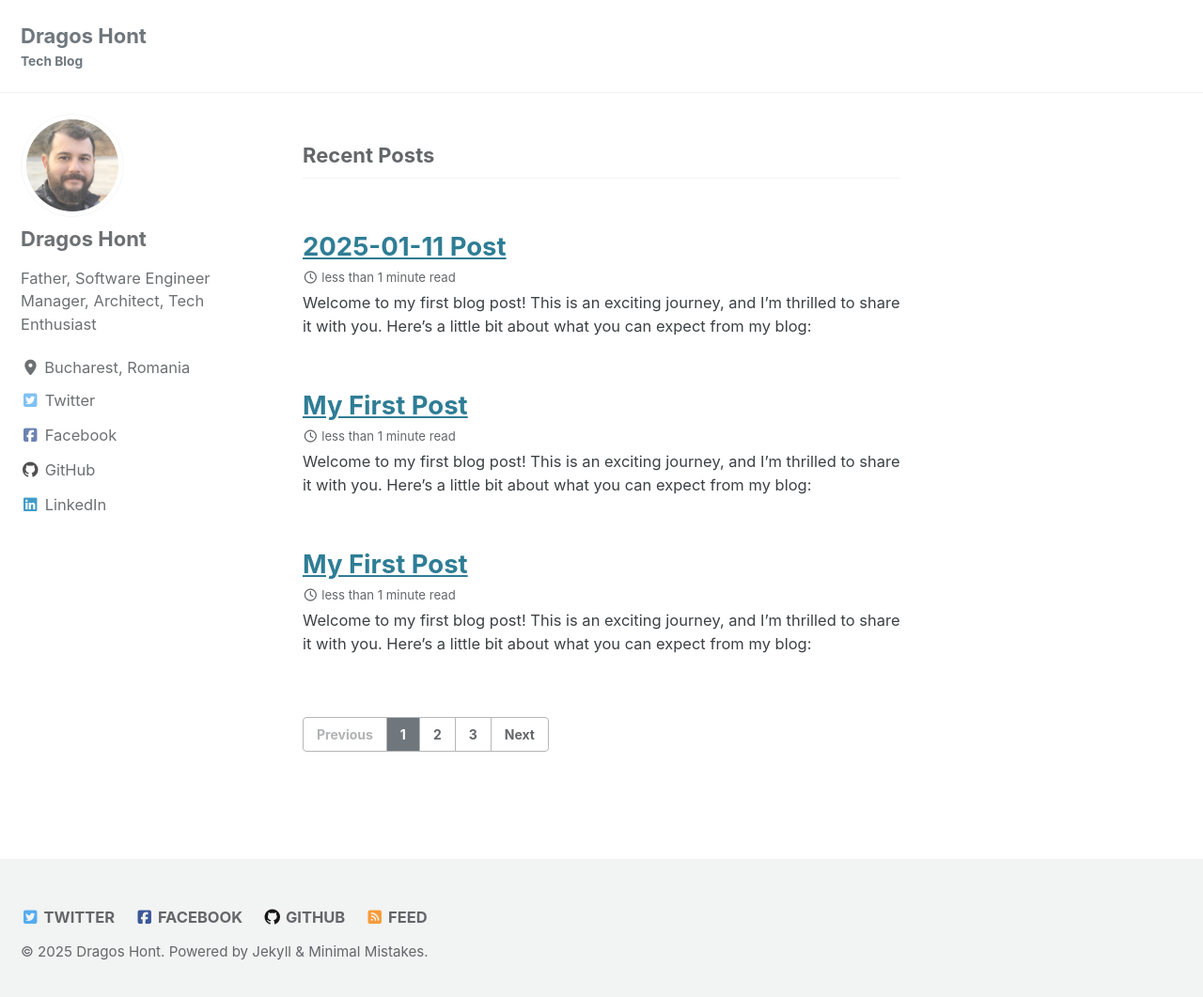
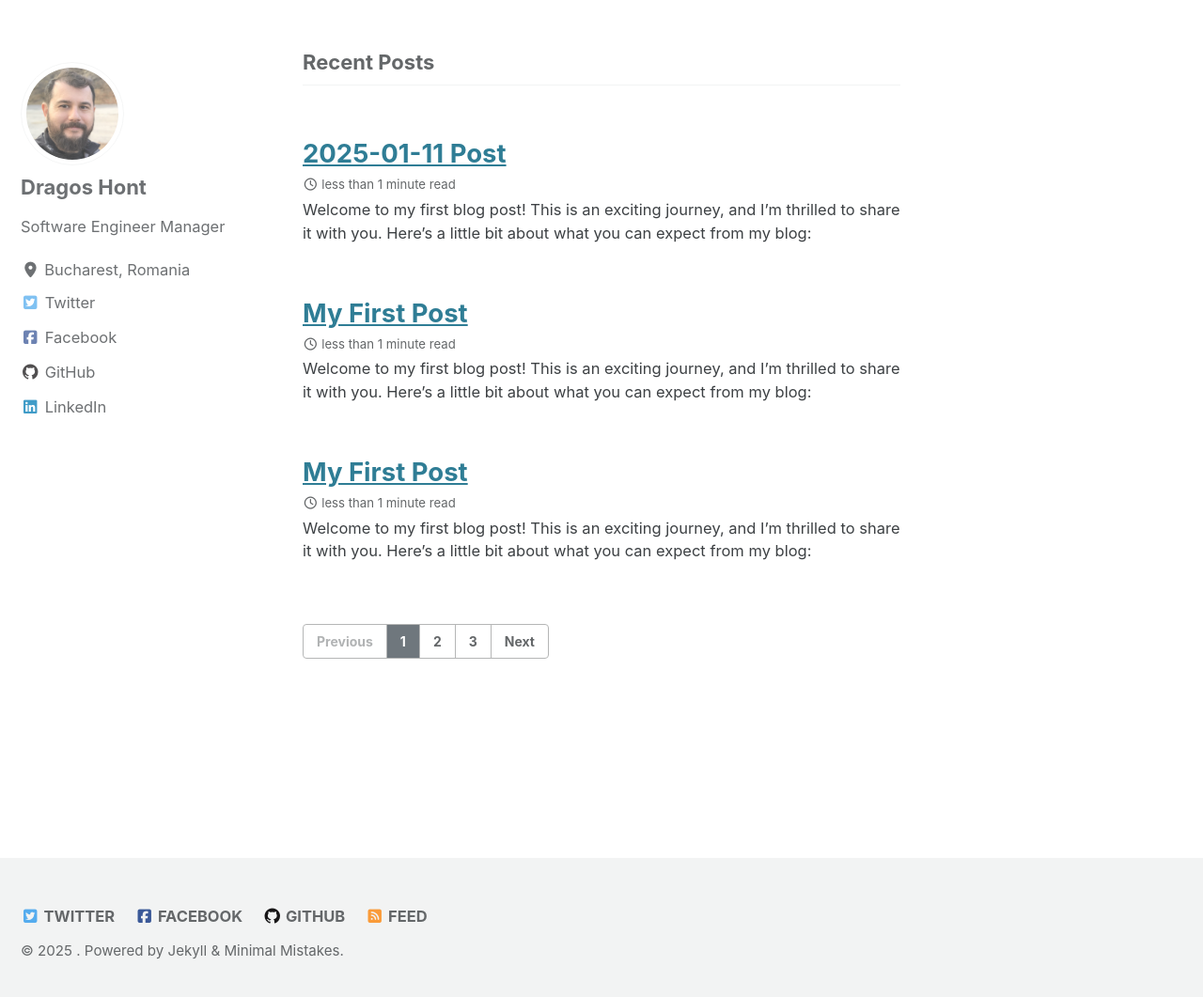
Before and after one commit to dhont/dhont.github.io, a Jekyll site: the page built from index.html, in a window 1280 px wide and 1068 px high. Shown: the top 1061 px of the window at 94% size. Built offline with Jekyll 4.4.1, drawn with Linux system fonts in a browser that asks for light colours; cached includes are drawn as plain includes; the list of posts is cut into pages by our own code.

Commit message:
Remove personal information and update SEO metadata for improved privacy and clarity

```diff
--- a/_config.yml
+++ b/_config.yml
@@ -17,9 +17,9 @@ minimal_mistakes_skin    : "default" # "air", "aqua", "contrast", "dark", "dirt"
 # Site Settings
 locale                   : "en-US"
 rtl                      : # true, false (default) # turns direction of the page into right to left for RTL languages
-title                    : "Dragos Hont"
-title_separator          : "Technologist"
-subtitle                 : "Tech Blog" # site tagline that appears below site title in masthead
+title                    : #"Dragos Hont"
+title_separator          : #"Technologist"
+subtitle                 : #"Tech Blog" # site tagline that appears below site title in masthead
 name                     : "Dragos Hont"
 description              : "A collection of technical experiments towards learning and growth"
 url                      : "https://hont.ro" # the base hostname & protocol for your site
@@ -27,7 +27,7 @@ baseurl                  : "" # the subpath of your site, e.g. "/blog"
 repository               : # GitHub username/repo-name e.g. "mmistakes/minimal-mistakes"
 teaser                   : # path of fallback teaser image, e.g. "/assets/images/500x300.png"
 logo                     : # path of logo image to display in the masthead, e.g. "/assets/images/88x88.png"
-masthead_title           : # overrides the website title displayed in the masthead, use " " for no title
+masthead_title           : " "# overrides the website title displayed in the masthead, use " " for no title
 breadcrumbs              : true # true, false (default)
 words_per_minute         : 200
 enable_copy_code_button  : true
@@ -100,7 +100,7 @@ github:
 author:
   name             : "Dragos Hont"
   avatar           : "/assets/images/me.png"
-  bio              : "Father, Software Engineer Manager, Architect, Tech Enthusiast"
+  bio              : "Software Engineer Manager"
   location         : "Bucharest, Romania"
   email            :
   links:
--- a/_layouts/default.html
+++ b/_layouts/default.html
@@ -11,7 +11,7 @@
 
   <body class="layout--{{ page.layout | default: layout.layout }}{% if page.classes or layout.classes %}{{ page.classes | default: layout.classes | join: ' ' | prepend: ' ' }}{% endif %}" dir="{% if site.rtl %}rtl{% else %}ltr{% endif %}">
     {% include_cached skip-links.html %}
-    {% include_cached masthead.html %}
+    <!-- {% include_cached masthead.html %} -->
 
     <div class="initial-content">
       {{ content }}
```
Also changed, not shown: 16 other files.
